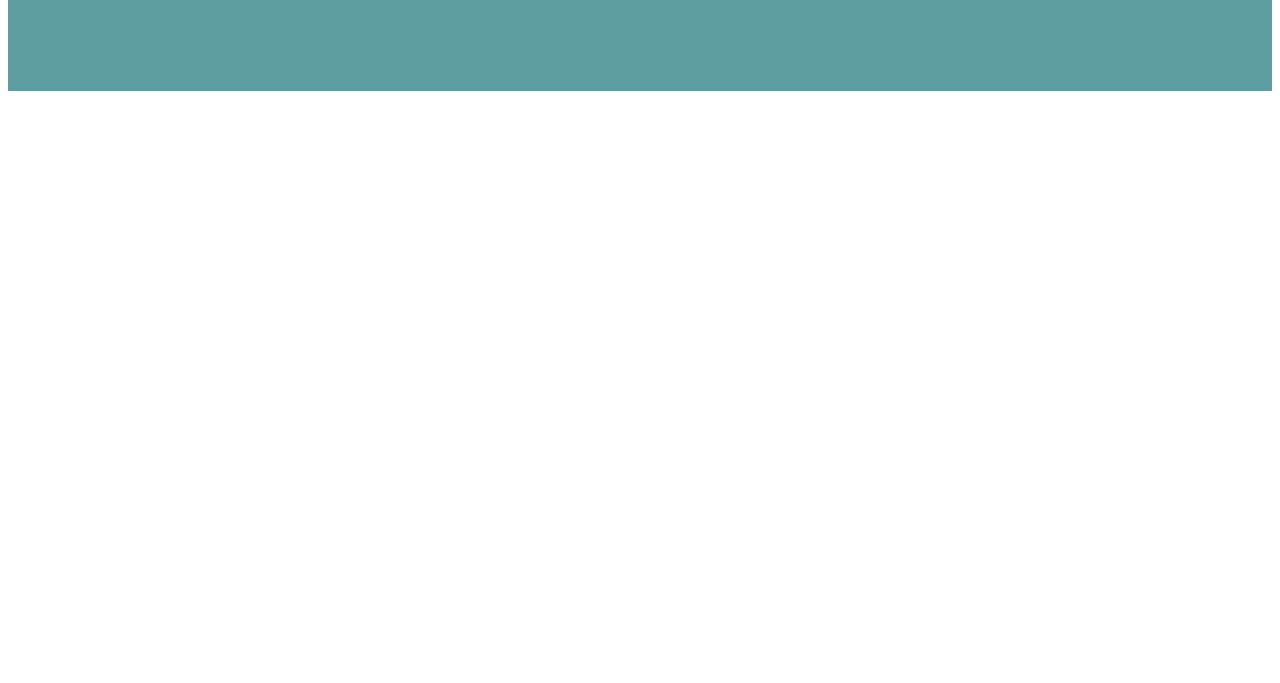
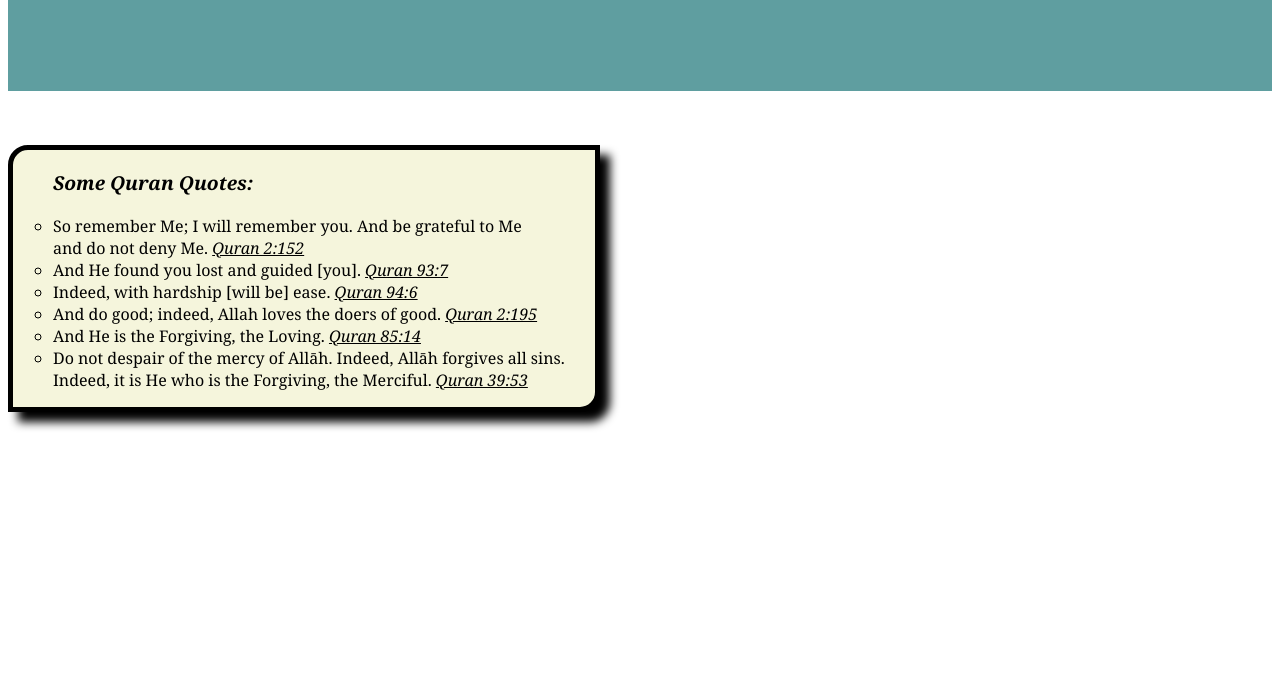
Before and after one commit to Ana-Ammar/simple-website, a plain HTML site: page index.html in a window 1280 px wide. Shown: the part 117-800 px from the top of the page. Drawn offline with Linux system fonts and the light colour scheme.

Commit message:
some content work

```diff
--- a/index.html
+++ b/index.html
@@ -10,7 +10,29 @@
     <header>
         <br>
         <br>
-        <h1>Welcome to login page</h1>
+        <h1>Welcome to the World</h1>
     </header>
+    <br><br>
+    <br>
+<div id="dv">
+<div class="dv">
+    <p class="pi">Some Quran Quotes:</p>
+        <ul class="ll">
+            <li>So remember Me; I will remember you. And be grateful to Me <br> and do not deny Me.
+            <span class="qt">Quran 2:152</span></li>
+            <li>And He found you lost and guided [you].
+            <span class="qt">Quran 93:7</span></li>
+            <li>Indeed, with hardship [will be] ease.
+            <span class="qt">Quran 94:6</span></li>
+            <li>And do good; indeed, Allah loves the doers of good.
+            <span class="qt">Quran 2:195</span></li>
+            <li>And He is the Forgiving, the Loving.
+            <span class="qt">Quran 85:14</span> </li>
+            <li>Do not despair of the mercy of Allāh. Indeed, Allāh forgives all sins. <br> Indeed, it is He who is the Forgiving, the Merciful.
+            <span class="qt">Quran 39:53</span></li>
+        </ul>
+</div>
+</div>
+
 </body>
 </html>
--- a/style/style.css
+++ b/style/style.css
@@ -8,3 +8,28 @@ h1{
     text-decoration:overline;
     color:beige;
 }
+#dv{
+    display: inline-block;
+}
+.dv{
+    background-color: beige;
+    border: 5px solid black;
+    border-radius: 20px 0px 20px 0px;
+    padding-right: 30px;
+    box-shadow: 10px 10px 10px;
+}
+.pi{
+    font-size: larger;
+    font-family: Georgia, 'Times New Roman', Times, serif;
+    font-weight:700;
+    font-style: italic;
+    margin-left: 40px;
+}
+.qt{
+    text-decoration: underline;
+    font-style: italic;
+}
+.ll{
+    font-family: Georgia, 'Times New Roman', Times, serif;
+    list-style: circle;
+}
```
Also changed, not shown: image/im.jpeg (added).
